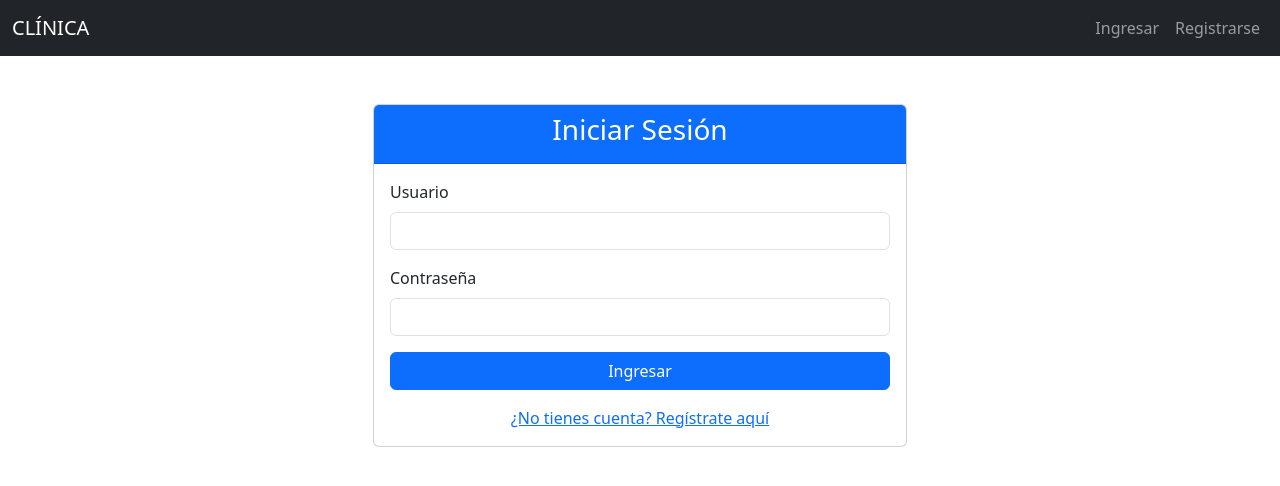
After one commit to AlejandroPaco71/mvc_clinica, a Flask app: page /auth/login in a window 1280 px wide. The commit adds this page. Shown: the top 486 px of the page. Run offline with Flask 3, Linux system fonts and the light colour scheme.

Commit message:
Se agrego un Login y un registro paracrear a usuarios

```diff
--- /dev/null
+++ b/controllers/auth_controller.py
@@ -0,0 +1,64 @@
+from flask import request, redirect, url_for, Blueprint, session, flash, render_template
+from models.usuario_model import Usuario
+from view import auth_view
+
+auth_bp = Blueprint('auth', __name__, url_prefix="/auth")
+
+@auth_bp.route("/login", methods=['GET', 'POST'])
+def login():
+    if request.method == 'POST':
+        username = request.form['username']
+        password = request.form['password']
+
+        # Buscar usuario por username
+        usuario = Usuario.get_by_username(username)
+
+        if usuario and usuario.verify_password(password):
+            # Guardar datos en sesión
+            session['user_id'] = usuario.id
+            session['user_name'] = usuario.nombre
+            session['user_rol'] = usuario.rol
+            session['logged_in'] = True
+
+            flash(f'Bienvenido {usuario.nombre}!', 'success')
+            return redirect(url_for('home'))
+        else:
+            flash('Usuario o contraseña incorrectos', 'danger')
+            return redirect(url_for('auth.login'))
+
+    return auth_view.login()
+
+@auth_bp.route("/register", methods=['GET', 'POST'])
+def register():
+    if request.method == 'POST':
+        nombre = request.form['nombre']
+        username = request.form['username']
+        password = request.form['password']
+        confirm_password = request.form['confirm_password']
+
+        # Validar que las contraseñas coincidan
+        if password != confirm_password:
+            flash('Las contraseñas no coinciden', 'danger')
+            return redirect(url_for('auth.register'))
+
+        # Validar que el username no exista
+        existing_user = Usuario.get_by_username(username)
+        if existing_user:
+            flash('El nombre de usuario ya existe', 'danger')
+            return redirect(url_for('auth.register'))
+
+        # Crear nuevo usuario (por defecto rol 'usuario')
+        usuario = Usuario(nombre, username, password, 'usuario')
+        usuario.save()
+
+        flash('Registro exitoso. Ahora puedes iniciar sesión', 'success')
+        return redirect(url_for('auth.login'))
+
+    return auth_view.register()
+
+@auth_bp.route("/logout")
+def logout():
+    # Limpiar la sesión
+    session.clear()
+    flash('Sesión cerrada correctamente', 'info')
+    return redirect(url_for('auth.login'))
--- a/controllers/medico_controller.py
+++ b/controllers/medico_controller.py
@@ -1,16 +1,19 @@
 from flask import request, redirect, url_for, Blueprint
 from models.medico_model import Medico
 from view import medico_view
+from utils.decorators import login_required, admin_required
 
 medico_bp = Blueprint('medico', __name__, url_prefix="/medicos")
 
 @medico_bp.route("/")
+@login_required  # Proteger esta ruta
 def index():
     # recupera todos los registros de médicos
     medicos = Medico.get_all()
     return medico_view.list(medicos)
 
 @medico_bp.route("/create", methods=['GET', 'POST'])
+@login_required  # Proteger esta ruta
 def create():
     if request.method == 'POST':
         nombre = request.form['nombre']
@@ -25,6 +28,7 @@ def create():
     return medico_view.create()
 
 @medico_bp.route("/edit/<int:id>", methods=['GET', 'POST'])
+@login_required  # Proteger esta ruta
 def edit(id):
     medico = Medico.get_by_id(id)
     if request.method == 'POST':
@@ -40,6 +44,7 @@ def edit(id):
     return medico_view.edit(medico)
 
 @medico_bp.route("/delete/<int:id>")
+@login_required  # Proteger esta ruta
 def delete(id):
     medico = Medico.get_by_id(id)
     medico.delete()
--- a/run.py
+++ b/run.py
@@ -1,10 +1,11 @@
-from flask import Flask, request
-from controllers import medico_controller, paciente_controller, consulta_controller
+from flask import Flask, request, session
+from controllers import medico_controller, paciente_controller, consulta_controller, auth_controller
 from database import db
 
 app = Flask(__name__)
 app.config["SQLALCHEMY_DATABASE_URI"] = "sqlite:///clinica.db"
 app.config["SQLALCHEMY_TRACK_MODIFICATIONS"] = False
+app.config["SECRET_KEY"] = "mi_clave_secreta_super_segura_123"
 
 db.init_app(app)
 
@@ -12,6 +13,7 @@ db.init_app(app)
 app.register_blueprint(medico_controller.medico_bp)
 app.register_blueprint(paciente_controller.paciente_bp)
 app.register_blueprint(consulta_controller.consulta_bp)
+app.register_blueprint(auth_controller.auth_bp)
 
 @app.context_processor
 def inject_active_path():
@@ -22,9 +24,18 @@ def inject_active_path():
 
 @app.route("/")
 def home():
-    return "<h1>Clinica medica</h1>"
+    if session.get('logged_in'):
+        return "<h1>Bienvenido a la Clínica Médica</h1><a href='/medicos/'>Ir a Administrar Clinica </a>"
+    else:
+        return "<h1>Clínica Médica</h1><a href='/auth/login'>Iniciar Sesión</a>"
 
 if __name__ ==  "__main__"  :
     with app.app_context():
         db.create_all()
+        # Crear usuario administrador por defecto (opcional)
+        from models.usuario_model import Usuario
+        if not Usuario.get_by_username('admin'):
+            admin = Usuario('Administrador', 'admin', 'admin123', 'admin')
+            admin.save()
+            print("Usuario administrador creado: admin / admin123")
     app.run(debug=True)
--- /dev/null
+++ b/templates/auth/login.html
@@ -0,0 +1,40 @@
+{% extends 'base.html' %}
+{% block title %} LOGIN {% endblock %}
+
+{% block content %}
+<div class="container mt-5">
+    <div class="row justify-content-center">
+        <div class="col-md-6">
+            <div class="card">
+                <div class="card-header bg-primary text-white">
+                    <h3 class="text-center">Iniciar Sesión</h3>
+                </div>
+                <div class="card-body">
+                    {% with messages = get_flashed_messages(with_categories=true) %}
+                        {% if messages %}
+                            {% for category, message in messages %}
+                                <div class="alert alert-{{ category }}">{{ message }}</div>
+                            {% endfor %}
+                        {% endif %}
+                    {% endwith %}
+
+                    <form action="{{ url_for('auth.login') }}" method="POST">
+                        <div class="mb-3">
+                            <label for="username" class="form-label">Usuario</label>
+                            <input type="text" class="form-control" name="username" required>
+                        </div>
+                        <div class="mb-3">
+                            <label for="password" class="form-label">Contraseña</label>
+                            <input type="password" class="form-control" name="password" required>
+                        </div>
+                        <button type="submit" class="btn btn-primary w-100">Ingresar</button>
+                    </form>
+                    <div class="text-center mt-3">
+                        <a href="{{ url_for('auth.register') }}">¿No tienes cuenta? Regístrate aquí</a>
+                    </div>
+                </div>
+            </div>
+        </div>
+    </div>
+</div>
+{% endblock %}
--- a/templates/base.html
+++ b/templates/base.html
@@ -4,7 +4,7 @@
 <head>
     <meta charset="utf-8">
     <meta name="viewport" content="width=device-width, initial-scale=1">
-    <title>{% block title %} {% endblock %}</title>
+    <title>{% block title %} CLÍNICA MÉDICA {% endblock %}</title>
     <link href="https://cdn.jsdelivr.net/npm/bootstrap@5.3.8/dist/css/bootstrap.min.css" rel="stylesheet"
         integrity="sha384-sRIl4kxILFvY47J16cr9ZwB07vP4J8+LH7qKQnuqkuIAvNWLzeN8tE5YBujZqJLB" crossorigin="anonymous">
 </head>
@@ -12,15 +12,16 @@
 <body>
     <nav class="navbar navbar-expand-lg navbar-dark bg-dark">
         <div class="container-fluid">
-            <a class="navbar-brand" href="#">CLINICA</a>
+            <a class="navbar-brand" href="{{ url_for('home') }}">CLÍNICA</a>
             <button class="navbar-toggler" type="button" data-bs-toggle="collapse" data-bs-target="#navbarNav"
                 aria-controls="navbarNav" aria-expanded="false" aria-label="Toggle navigation">
                 <span class="navbar-toggler-icon"></span>
             </button>
             <div class="collapse navbar-collapse" id="navbarNav">
-                <ul class="navbar-nav">
+                <ul class="navbar-nav me-auto">
+                    {% if session.logged_in %}
                         <li class="nav-item">
-                        <a class="nav-link {{ is_active('/medicos/')}}" aria-current="page" href="/medicos/">Medicos</a>
+                            <a class="nav-link {{ is_active('/medicos/')}}" href="/medicos/">Médicos</a>
                         </li>
                         <li class="nav-item">
                             <a class="nav-link {{ is_active('/pacientes/')}}" href="/pacientes/">Pacientes</a>
@@ -28,18 +29,48 @@
                         <li class="nav-item">
                             <a class="nav-link {{ is_active('/consultas/')}}" href="/consultas/">Consultas</a>
                         </li>
+                        {% if session.user_rol == 'admin' %}
                         <li class="nav-item">
-                        <a class="nav-link" href="#">Salir</a>
+                            <a class="nav-link {{ is_active('/usuarios/')}}" href="/usuarios/">Usuarios</a>
                         </li>
+                        {% endif %}
+                    {% endif %}
+                </ul>
+                <ul class="navbar-nav">
+                    {% if session.logged_in %}
+                        <li class="nav-item">
+                            <span class="nav-link text-info">Hola, {{ session.user_name }}</span>
+                        </li>
+                        <li class="nav-item">
+                            <a class="nav-link" href="{{ url_for('auth.logout') }}">Salir</a>
+                        </li>
+                    {% else %}
+                        <li class="nav-item">
+                            <a class="nav-link" href="{{ url_for('auth.login') }}">Ingresar</a>
+                        </li>
+                        <li class="nav-item">
+                            <a class="nav-link" href="{{ url_for('auth.register') }}">Registrarse</a>
+                        </li>
+                    {% endif %}
                 </ul>
             </div>
         </div>
     </nav>
-    <div class="container">
+    <div class="container mt-4">
+        {% with messages = get_flashed_messages(with_categories=true) %}
+            {% if messages %}
+                {% for category, message in messages %}
+                    <div class="alert alert-{{ category }} alert-dismissible fade show" role="alert">
+                        {{ message }}
+                        <button type="button" class="btn-close" data-bs-dismiss="alert"></button>
+                    </div>
+                {% endfor %}
+            {% endif %}
+        {% endwith %}
+
         {% block content %}
         {% endblock %}
     </div>
-
 
     <script src="https://cdn.jsdelivr.net/npm/bootstrap@5.3.8/dist/js/bootstrap.bundle.min.js"
         integrity="sha384-FKyoEForCGlyvwx9Hj09JcYn3nv7wiPVlz7YYwJrWVcXK/BmnVDxM+D2scQbITxI"
--- /dev/null
+++ b/view/auth_view.py
@@ -0,0 +1,7 @@
+from flask import render_template
+
+def login():
+    return render_template('auth/login.html')
+
+def register():
+    return render_template('auth/register.html')
```
Also changed, not shown: models/usuario_model.py (added, +55 -0 lines), templates/auth/register.html (added, +48 -0 lines), templates/consultas/index.html (+3 -5 lines), templates/pacientes/index.html (+3 -6 lines), utils/decorators.py (added, +25 -0 lines), instance/clinica.db, utils/__init__.py (added). Lines whose indentation alone changed are shown as unchanged.
